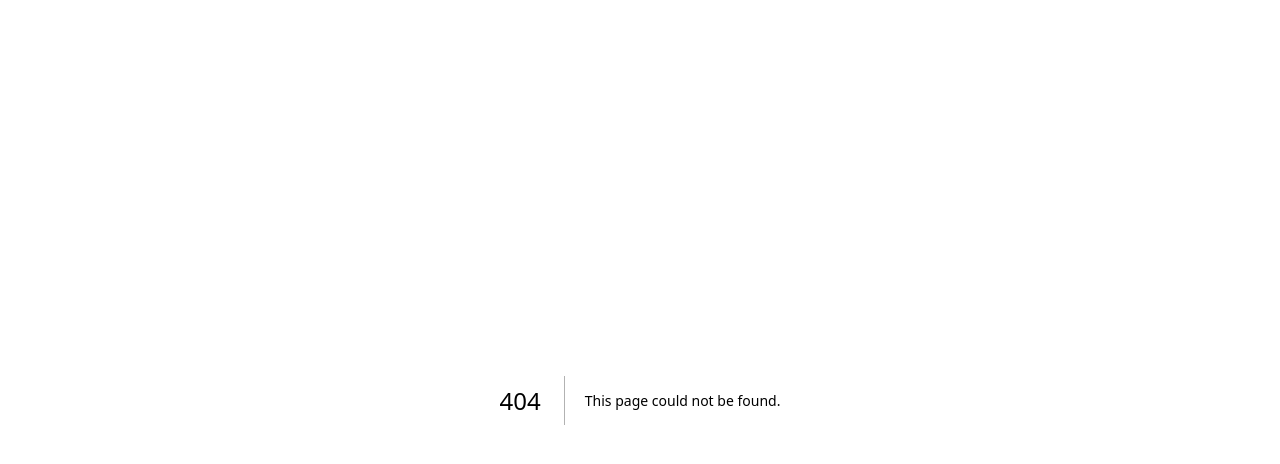
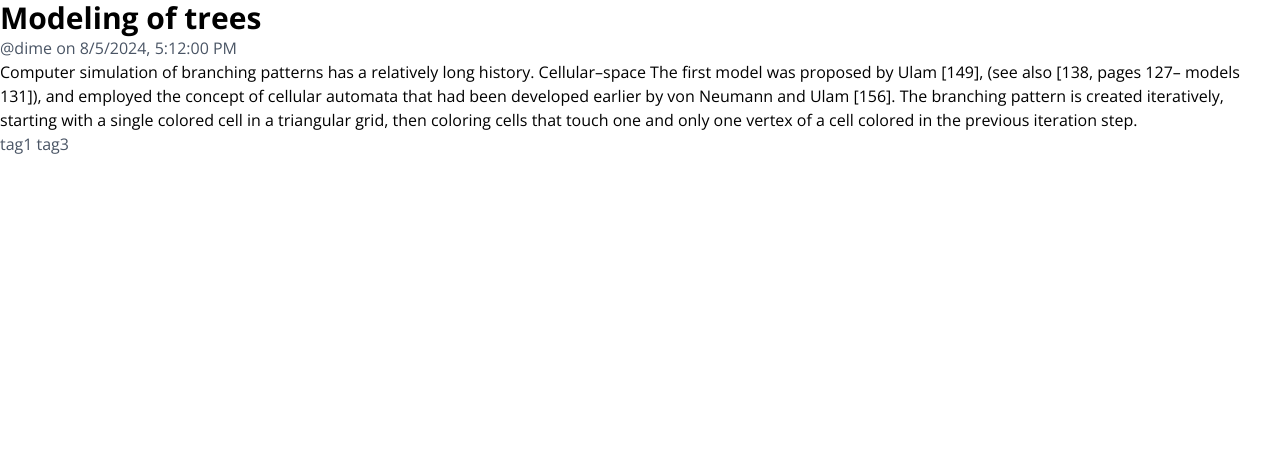
Before and after one commit to dchubarov/nextjs-blog-tutorial, a Next.js app: page /blog/modeling-of-trees in a window 1280 px wide. Before the commit this address had no page. Shown: the top 464 px of the page. Built offline with nearby package versions, Linux system fonts and the light colour scheme.

Commit message:
Implement initial blog functionality.

```diff
--- /dev/null
+++ b/src/app/blog/[slug]/page.tsx
@@ -0,0 +1,13 @@
+import { getPost } from '../_lib/api';
+import BlogPost from '../_ui/blog-post';
+
+export default async function Page({
+  params,
+}: {
+  params: Promise<{ slug: string }>;
+}) {
+  const { slug } = await params;
+  const post = await getPost(slug);
+
+  return <BlogPost post={post} />;
+}
--- /dev/null
+++ b/src/app/blog/_lib/api.ts
@@ -0,0 +1,62 @@
+import { notFound } from 'next/navigation';
+import { BlogPost } from './model';
+
+export async function getPosts() {
+  return mockBlogPosts.sort(
+    (a, b) => b.createdAt.getTime() - a.createdAt.getTime()
+  );
+}
+
+export async function getPost(slug: string) {
+  const post = mockBlogPosts.find((value) => value.slug === slug);
+  if (!post) notFound();
+  return post;
+}
+
+const mockBlogPosts: BlogPost[] = [
+  {
+    slug: 'phyllotaxis',
+    title: 'Phyllotaxis',
+    author: 'dime',
+    content:
+      'The regular arrangement of lateral organs (leaves on a stem, scales on ' +
+      'a cone axis, florets in a composite flower head) is an important aspect ' +
+      'of plant form, known as phyllotaxis. The extensive literature generated ' +
+      'by biologists’ and mathematicians’ interest in phyllotaxis is reviewed ' +
+      'by Erickson [36] and Jean [78]. The proposed models range widely from ' +
+      'purely geometric descriptions (for example, Coxeter [17]) to complex ' +
+      'physiological hypotheses tested by computer simulations (Hellendoorn ' +
+      'and Lindenmayer [59], Veen and Lindenmayer [151], Young [163]). This ' +
+      'chapter presents two models suitable for the synthesis of realistic images ' +
+      'of flowers and fruits that exhibit spiral phyllotactic patterns.',
+    createdAt: new Date(2024, 9, 5, 11, 34),
+    tags: ['tag1', 'tag2'],
+  },
+  {
+    slug: 'modeling-of-trees',
+    title: 'Modeling of trees',
+    author: 'dime',
+    content:
+      'Computer simulation of branching patterns has a relatively long history. Cellular–space ' +
+      'The first model was proposed by Ulam [149], (see also [138, pages 127– models ' +
+      '131]), and employed the concept of cellular automata that had been ' +
+      'developed earlier by von Neumann and Ulam [156]. The branching ' +
+      'pattern is created iteratively, starting with a single colored cell in a ' +
+      'triangular grid, then coloring cells that touch one and only one vertex ' +
+      'of a cell colored in the previous iteration step.',
+    createdAt: new Date(2024, 7, 5, 17, 12),
+    tags: ['tag1', 'tag3'],
+  },
+  {
+    slug: 'models-of-plant-organs',
+    title: 'Models of plant organs',
+    author: 'dime',
+    content:
+      'The standard computer graphics method for defining arbitrary surfaces Bicubic patches ' +
+      'makes use of bicubic patches [9, 10, 40]. A patch is defined by three ' +
+      'polynomials of third degree with respect to parameters s and t. The ' +
+      'following equation defines the x coordinate of a point on the patch:',
+    createdAt: new Date(2024, 6, 25, 19, 5),
+    tags: ['tag2'],
+  },
+];
--- /dev/null
+++ b/src/app/blog/_lib/model.ts
@@ -0,0 +1,8 @@
+export interface BlogPost {
+  slug: string;
+  title: string;
+  author: string;
+  content: string;
+  tags?: string[];
+  createdAt: Date;
+}
--- /dev/null
+++ b/src/app/blog/_ui/blog-post-list.tsx
@@ -0,0 +1,16 @@
+'use client';
+
+import Link from 'next/link';
+import { BlogPost } from '../_lib/model';
+
+export default function BlogPostList({ posts }: { posts: BlogPost[] }) {
+  return (
+    <ul className="list-disc list-inside">
+      {posts.map((post) => (
+        <li key={post.slug}>
+          <Link href={`/blog/${post.slug}`}>{post.title}</Link>
+        </li>
+      ))}
+    </ul>
+  );
+}
--- /dev/null
+++ b/src/app/blog/_ui/blog-post.tsx
@@ -0,0 +1,20 @@
+import { BlogPost as BlogPostModel } from '../_lib/model';
+
+export default function BlogPost({ post }: { post: BlogPostModel }) {
+  return (
+    <>
+      <h1 className="text-3xl font-bold">{post.title}</h1>
+      <p className="text-gray-600">
+        @{post.author} on {post.createdAt.toLocaleString()}
+      </p>
+      <p>{post.content}</p>
+      {post.tags && (
+        <div className="flex flex-row gap-1 text-gray-600">
+          {post.tags.map((tag) => (
+            <div key={tag}>{tag}</div>
+          ))}
+        </div>
+      )}
+    </>
+  );
+}
--- a/src/app/blog/page.tsx
+++ b/src/app/blog/page.tsx
@@ -1,7 +1,13 @@
+import { getPosts } from './_lib/api';
+import BlogPostList from './_ui/blog-post-list';
+
 export default async function Page() {
+  const posts = await getPosts();
+
   return (
     <>
       <h1 className="text-3xl font-bold">Blog</h1>
+      <BlogPostList posts={posts} />
     </>
   );
 }
```
